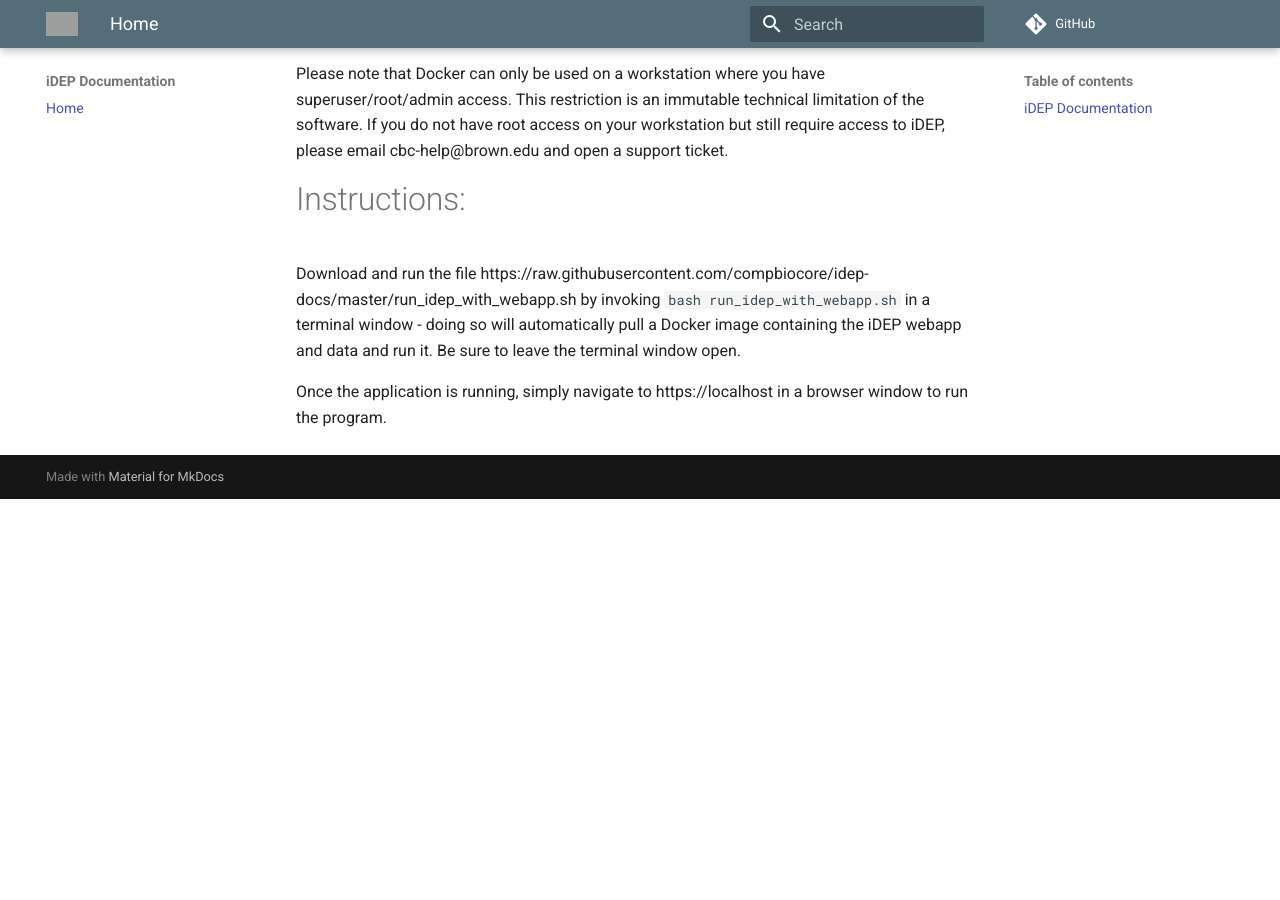
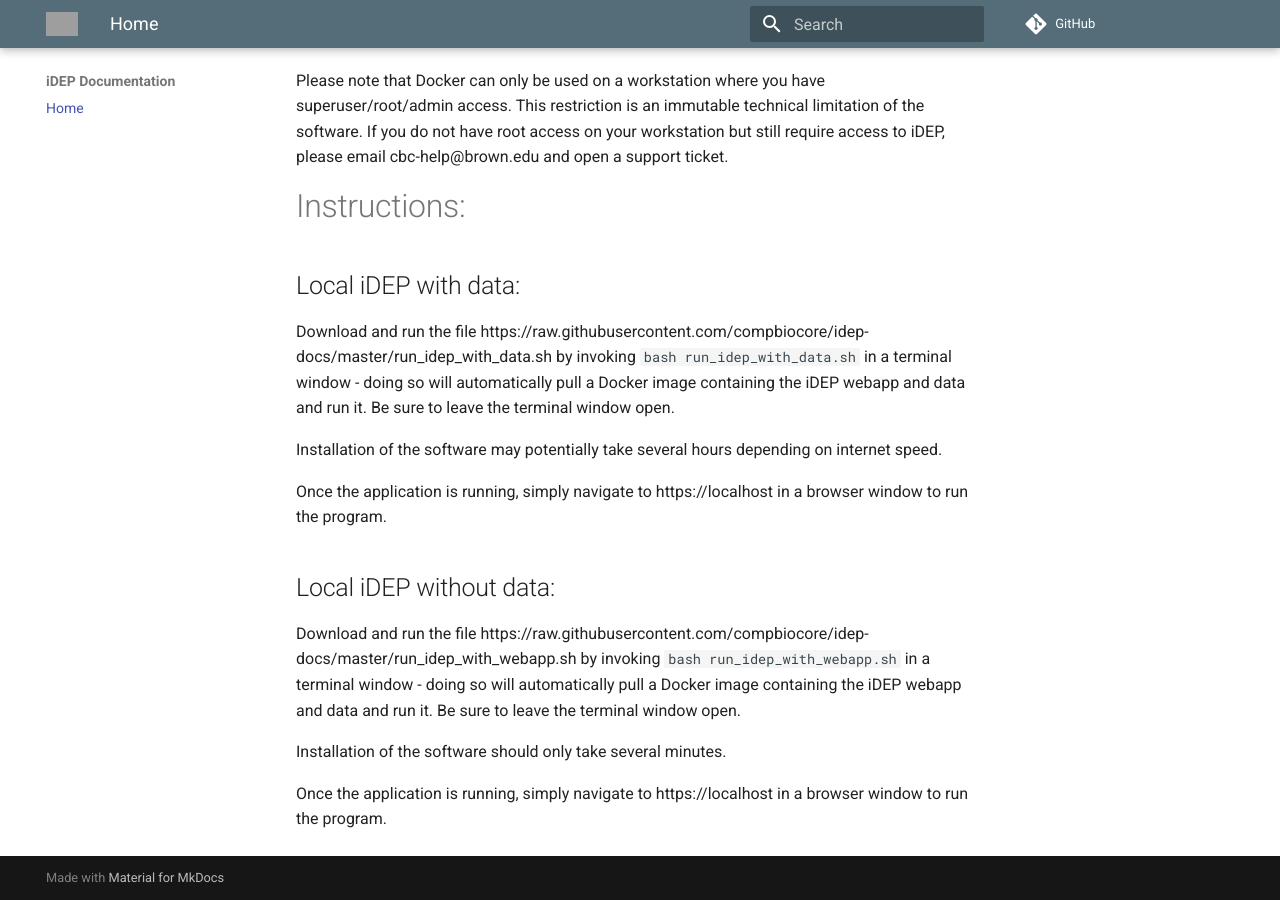
Before and after one commit to compbiocore/idep-docs, an MkDocs documentation site: the page built from docs/index.md, in a window 1280 px wide and 900 px high, scrolled down 797 px. Built offline with MkDocs 1.6.1 and Material for MkDocs 9.7.7, drawn with Linux system fonts in a browser that asks for light colours; comment, search, counter and statistics services are not loaded; before the commit the page ends 1296 px from its top, so only the background shows below that; grey boxes are pictures that could not be loaded.

Commit message:
added instructions

```diff
--- a/docs/index.md
+++ b/docs/index.md
@@ -4,7 +4,7 @@
 [![License](https://img.shields.io/github/license/compbiocore/idep-docs)](https://raw.githubusercontent.com/compbiocore/idep-docs/master/LICENSE)
 
 
-## iDEP Documentation
+# iDEP Documentation
 
 # Overview:
 
@@ -22,6 +22,20 @@ Please note that Docker can only be used on a workstation where you have superus
 
 # Instructions:
 
+Local iDEP with data:
+---------------------
+
+Download and run the file https://raw.githubusercontent.com/compbiocore/idep-docs/master/run_idep_with_data.sh by invoking `bash run_idep_with_data.sh` in a terminal window - doing so will automatically pull a Docker image containing the iDEP webapp and data and run it.  Be sure to leave the terminal window open.
+
+Installation of the software may potentially take several hours depending on internet speed.
+
+Once the application is running, simply navigate to https://localhost in a browser window to run the program.
+
+Local iDEP without data:
+------------------------
+
 Download and run the file https://raw.githubusercontent.com/compbiocore/idep-docs/master/run_idep_with_webapp.sh by invoking `bash run_idep_with_webapp.sh` in a terminal window - doing so will automatically pull a Docker image containing the iDEP webapp and data and run it.  Be sure to leave the terminal window open.
 
+Installation of the software should only take several minutes.
+
 Once the application is running, simply navigate to https://localhost in a browser window to run the program.
```
